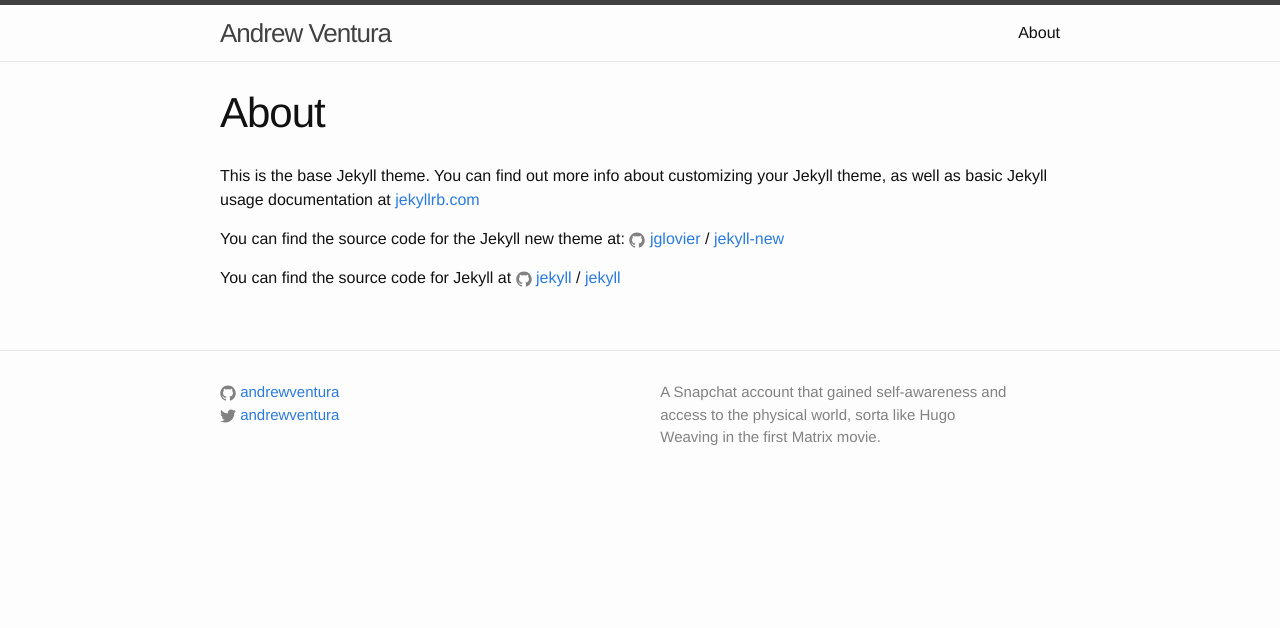
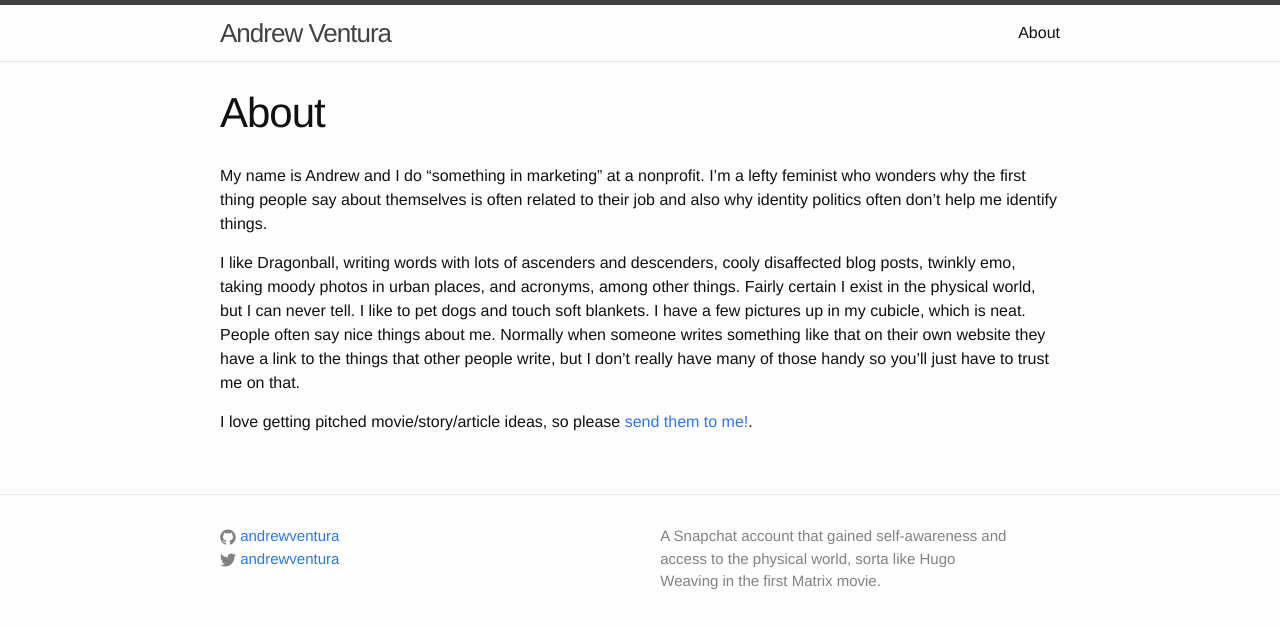
Before and after one commit to andrewventura/andrewventura.github.io, a Jekyll site: the page built from about.md, in a window 1280 px wide. Shown: the top 628 px of the page. Built offline with Jekyll 4.4.1, drawn with Linux system fonts in a browser that asks for light colours; nearby versions of some CDN libraries.

Commit message:
updated about page, listicle post

```diff
--- a/about.md
+++ b/about.md
@@ -4,12 +4,10 @@
 permalink: /about/
 ---
 
-This is the base Jekyll theme. You can find out more info about customizing your Jekyll theme, as well as basic Jekyll usage documentation at [jekyllrb.com](http://jekyllrb.com/)
+My name is Andrew and I do "something in marketing" at a nonprofit. I'm a lefty feminist who wonders why the first thing people say about themselves is often related to their job and also why identity politics often don't help me identify things.
 
-You can find the source code for the Jekyll new theme at:
-{% include icon-github.html username="jglovier" %} /
-[jekyll-new](https://github.com/jglovier/jekyll-new)
+I like Dragonball, writing words with lots of ascenders and descenders, cooly disaffected blog posts, twinkly emo, taking moody photos in urban places, and acronyms, among other things. Fairly certain I exist in the physical world, but I can never tell. I like to pet dogs and touch soft blankets. I have a few pictures up in my cubicle, which is neat. People often say nice things about me. Normally when someone writes something like that on their own website they have a link to the things that other people write, but I don't really have many of those handy so you'll just have to trust me on that.
 
-You can find the source code for Jekyll at
-{% include icon-github.html username="jekyll" %} /
-[jekyll](https://github.com/jekyll/jekyll)
+I love getting pitched movie/story/article ideas, so please [send them to me!][1].
+
+[1]: mailto: andrew.ventura91@gmail.com
```
Also changed, not shown: _posts/2016-03-24-Best-Albums-of-2016-so-far.md (added, +29 -0 lines).
